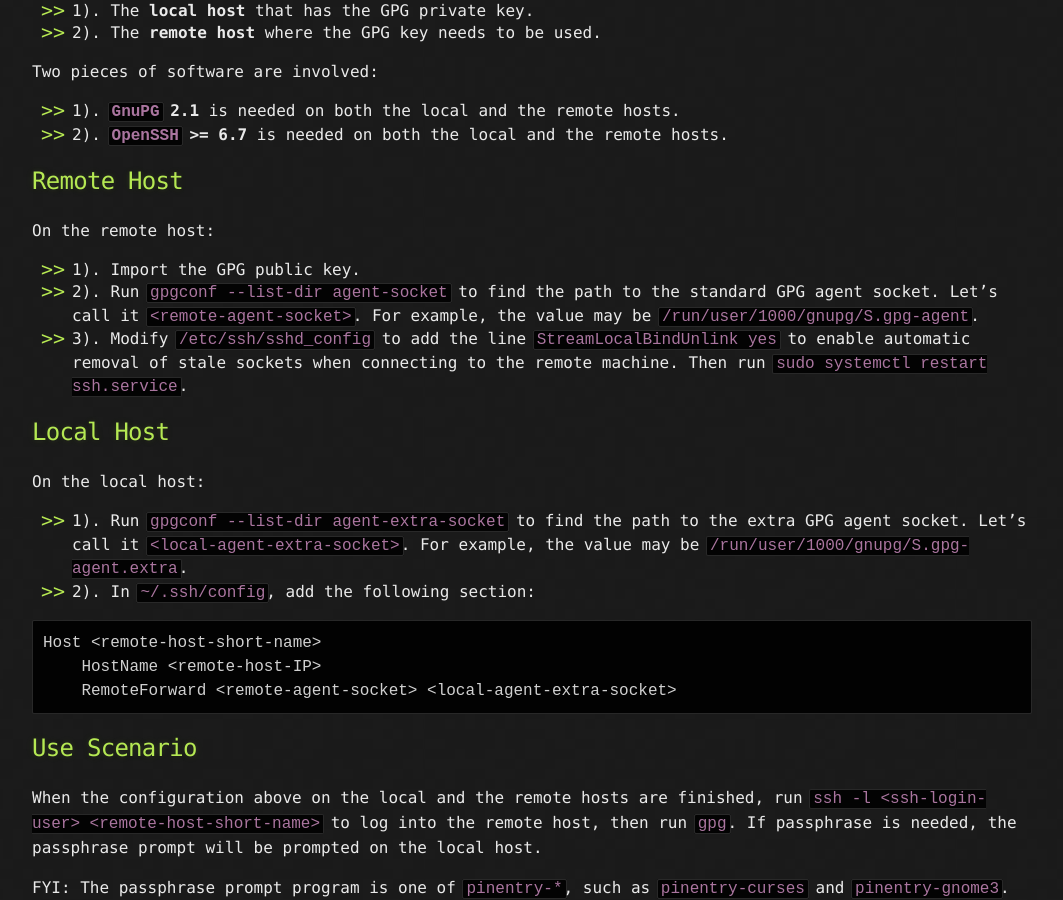
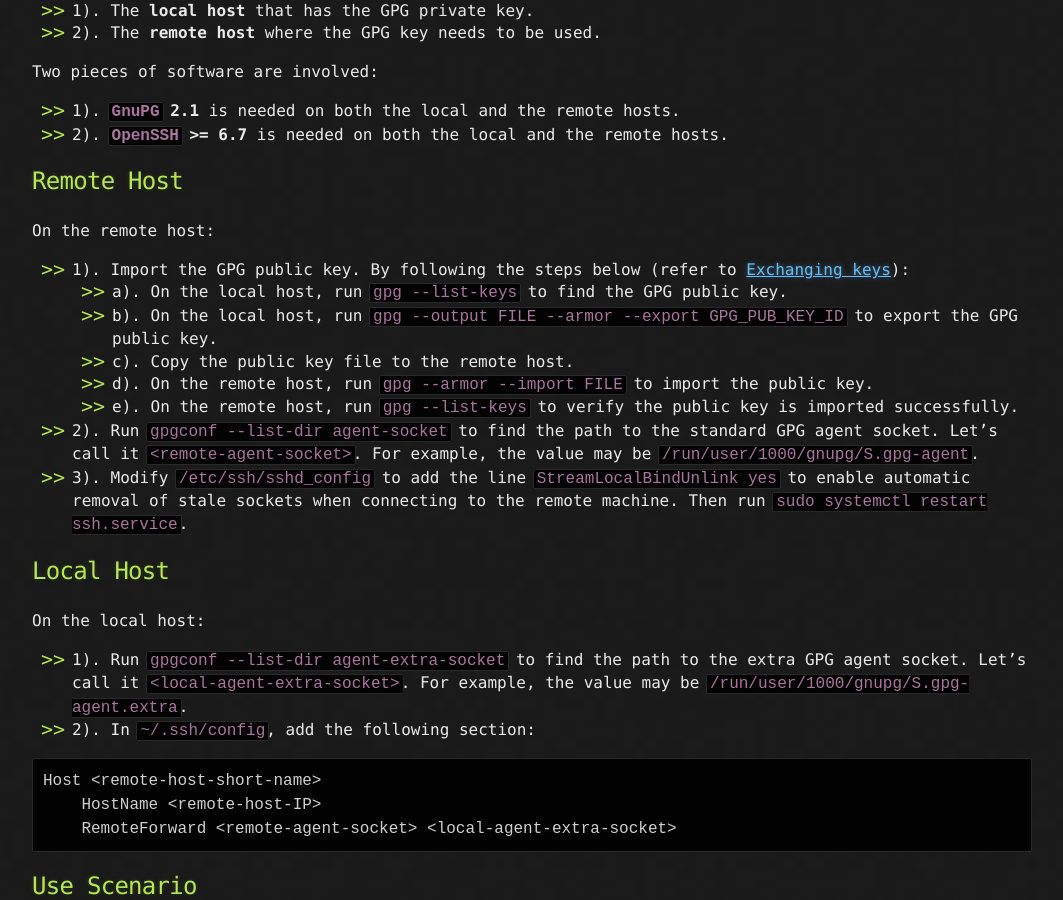
Before and after one commit to yaobinwen/yaobinwen.github.io, a Jekyll site: the page built from _posts/2022/2022-02-20-Forwarding-gpg-agent.md, in a window 1280 px wide and 900 px high, scrolled down 546 px. Shown: the whole window, without its empty margins (108-1171 px from the left). Built offline with Jekyll 4.4.1, drawn with Linux system fonts in a browser that asks for light colours; comment, search, counter and statistics services are not loaded.

Commit message:
Update article to add more details

```diff
--- a/_posts/2022/2022-02-20-Forwarding-gpg-agent.md
+++ b/_posts/2022/2022-02-20-Forwarding-gpg-agent.md
@@ -24,7 +24,12 @@ Two pieces of software are involved:
 
 On the remote host:
 
-- 1). Import the GPG public key.
+- 1). Import the GPG public key. By following the steps below (refer to [Exchanging keys](https://www.gnupg.org/gph/en/manual/x56.html)):
+  - a). On the local host, run `gpg --list-keys` to find the GPG public key.
+  - b). On the local host, run `gpg --output FILE --armor --export GPG_PUB_KEY_ID` to export the GPG public key.
+  - c). Copy the public key file to the remote host.
+  - d). On the remote host, run `gpg --armor --import FILE` to import the public key.
+  - e). On the remote host, run `gpg --list-keys` to verify the public key is imported successfully.
 - 2). Run `gpgconf --list-dir agent-socket` to find the path to the standard GPG agent socket. Let's call it `<remote-agent-socket>`. For example, the value may be `/run/user/1000/gnupg/S.gpg-agent`.
 - 3). Modify `/etc/ssh/sshd_config` to add the line `StreamLocalBindUnlink yes` to enable automatic removal of stale sockets when connecting to the remote machine. Then run `sudo systemctl restart ssh.service`.
 
```
